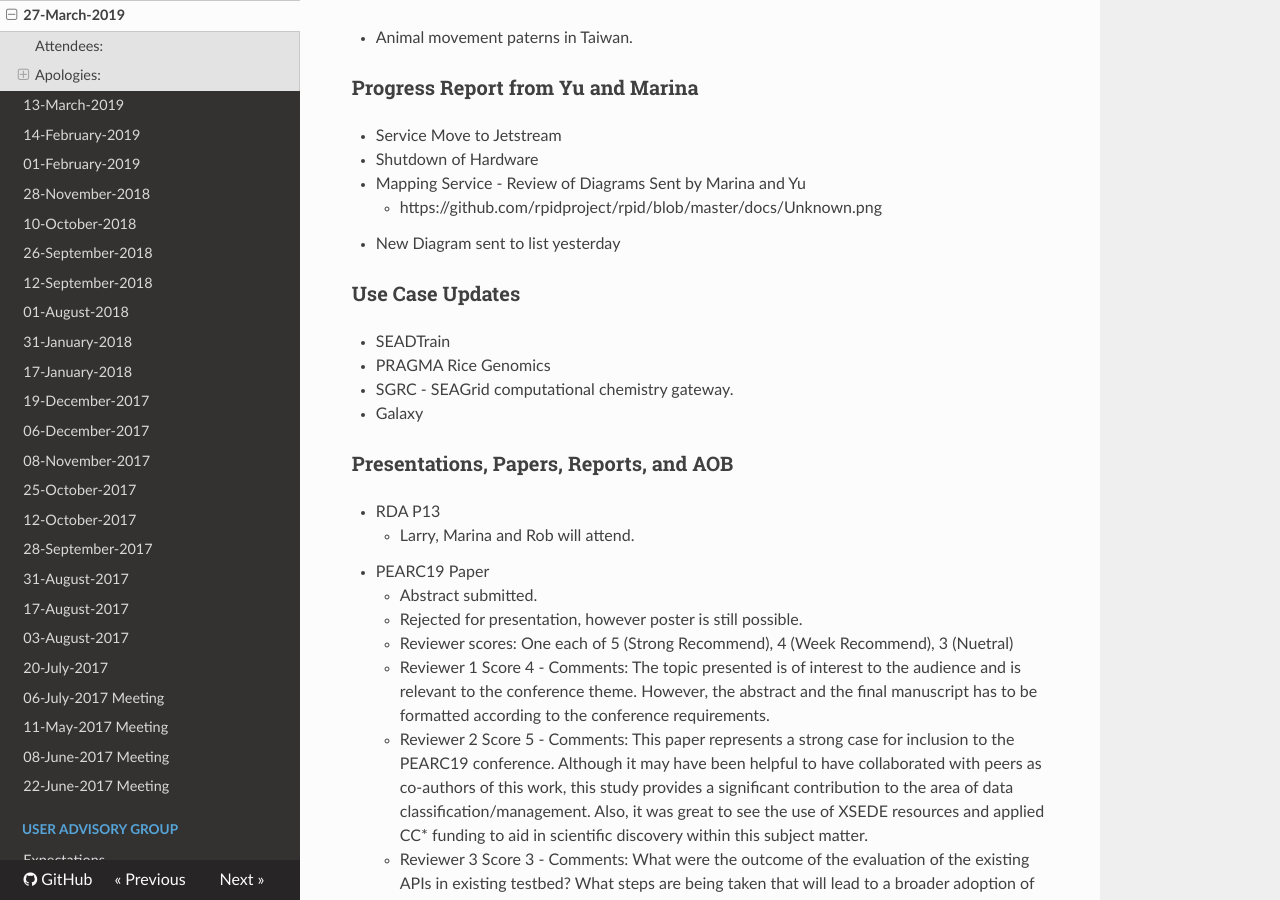
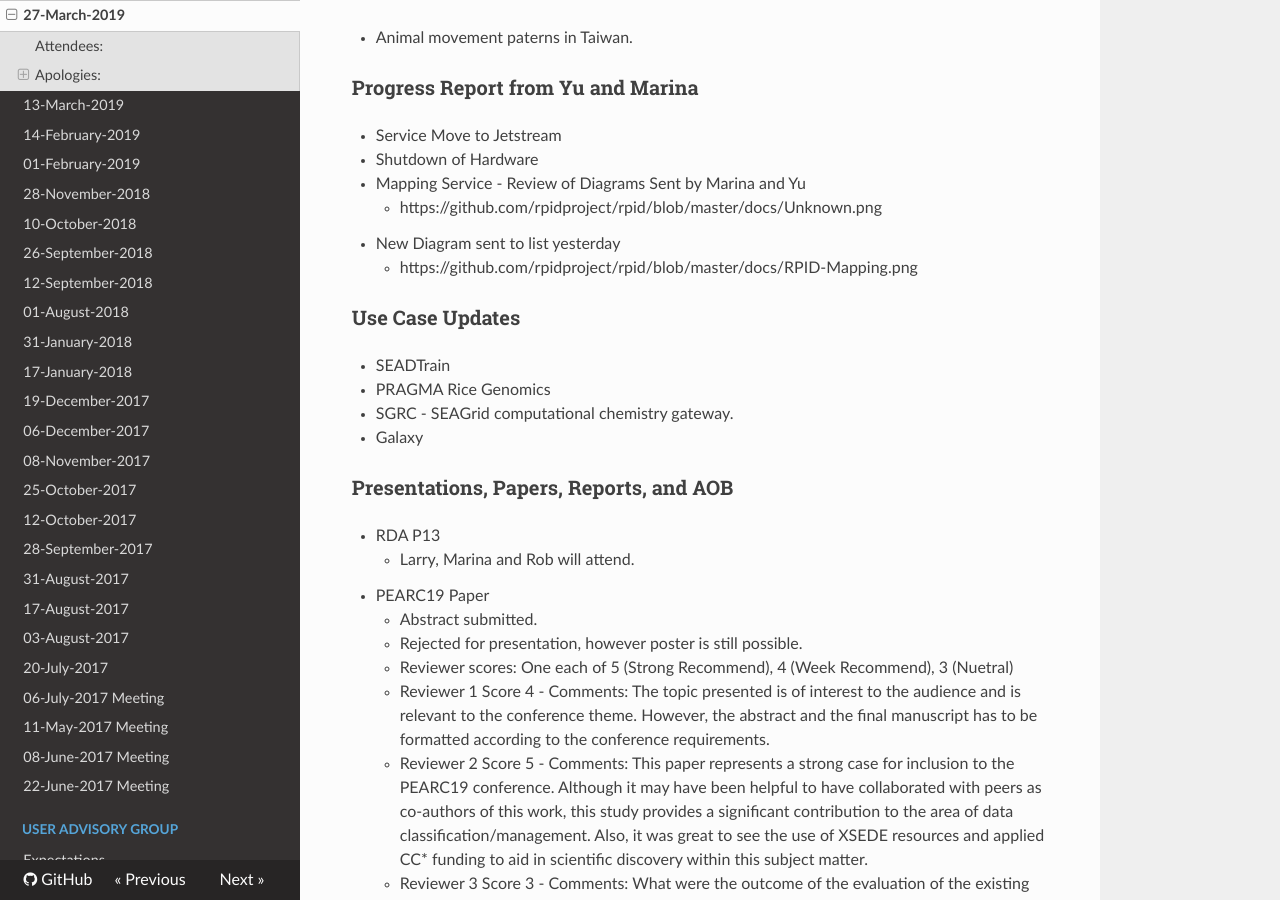
Before and after one commit to rpidproject/rpid, an MkDocs documentation site: the page built from docs/27-March-2019.md, in a window 1280 px wide and 900 px high, scrolled down 368 px. Built offline with MkDocs 1.6.1, drawn with Linux system fonts in a browser that asks for light colours; nearby versions of some CDN libraries; old or Windows-style settings are respelled for this version of MkDocs; some of the changed lines change nothing that is shown.

Commit message:
Update 27-March-2019.md

```diff
--- a/docs/27-March-2019.md
+++ b/docs/27-March-2019.md
@@ -15,6 +15,7 @@
    * Mapping Service - Review of Diagrams Sent by Marina and Yu
       * https://github.com/rpidproject/rpid/blob/master/docs/Unknown.png
    * New Diagram sent to list yesterday
+      * https://github.com/rpidproject/rpid/blob/master/docs/RPID-Mapping.png
 
 
 ### Use Case Updates
```
